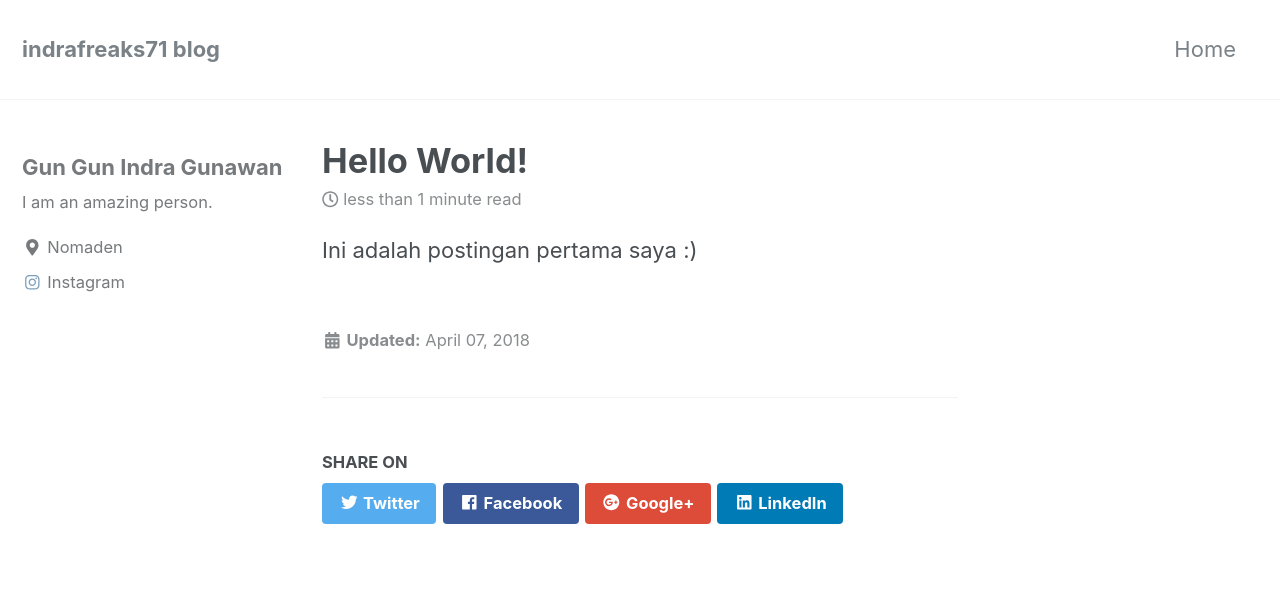
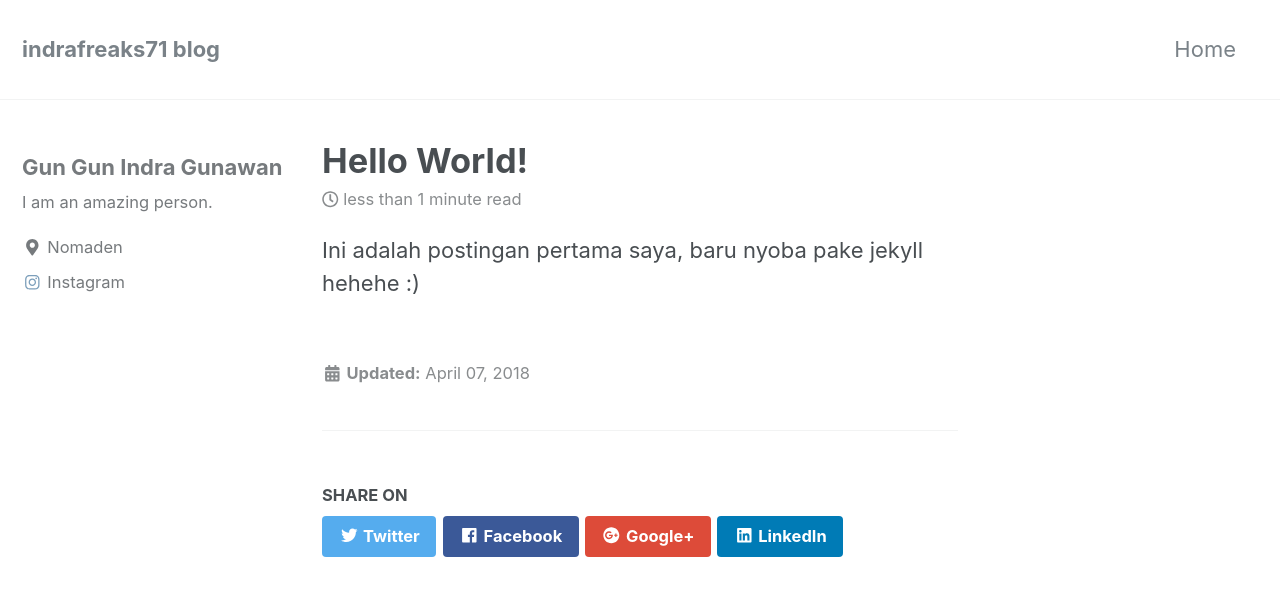
Before and after one commit to indrafreaks71/indrafreaks71.github.io, a Jekyll site: the page built from _posts/2018-04-07-test.md, in a window 1280 px wide and 900 px high. Shown: the top 596 px of the window. Built offline with Jekyll 4.4.1, drawn with Linux system fonts in a browser that asks for light colours; nearby versions of some CDN libraries; some of the changed text lies outside the part shown.

Commit message:
Edit Postingan

```diff
--- a/_posts/2018-04-07-test.md
+++ b/_posts/2018-04-07-test.md
@@ -4,4 +4,4 @@ title:  "Hello World!"
 date:   2018-04-07
 ---
 
-Ini adalah postingan pertama saya :)
+Ini adalah postingan pertama saya, baru nyoba pake jekyll hehehe :)
```
